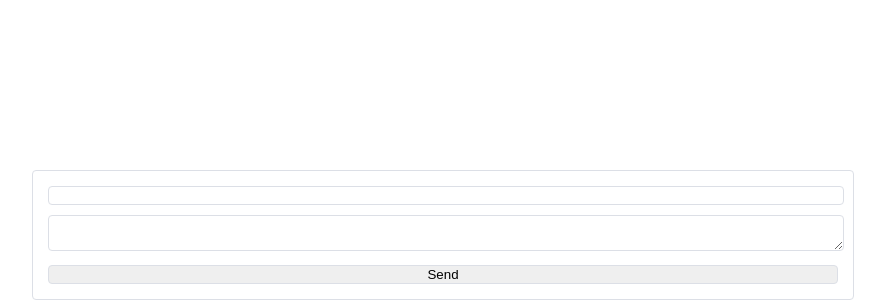
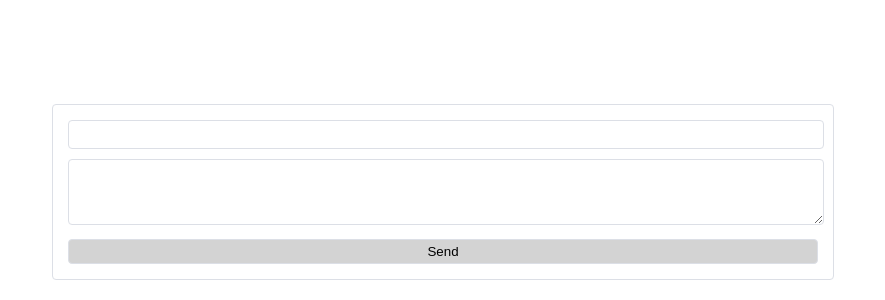
Before and after one commit to dmitryweiner/websocket-chat, a website: page index.html in a window 1280 px wide. Shown: the part 500-800 px from the top of the page, without its empty margins (208-1093 px from the left). Drawn offline with Linux system fonts and the light colour scheme.

Commit message:
Fixed design

```diff
--- a/index.html
+++ b/index.html
@@ -2,6 +2,7 @@
 <html lang="en">
 <head>
     <meta charset="UTF-8">
+    <meta name="viewport" content="width=device-width, initial-scale=1.0, maximum-scale=1.0, user-scalable=no" />
     <title>Websocket chat</title>
     <style type="text/css">
         html, body {
@@ -38,6 +39,10 @@
             border: 1px solid #dcdfe6;
         }
 
+        .form-container {
+            margin: 20px;
+        }
+
         .form-container form {
             width: 100%;
             padding: 10px;
@@ -50,6 +55,15 @@
             margin: 5px;
             border-radius: 4px;
             border: 1px solid #dcdfe6;
+        }
+
+        .form-container form  input[type="text"] {
+            height: 25px;
+        }
+
+        .form-container form  input[type="button"] {
+            height: 25px;
+            background-color: lightgray;
         }
     </style>
 </head>
@@ -115,7 +129,7 @@
     <div class="form-container">
         <form>
             <input type="text" id="nick"/><br>
-            <textarea id="message"></textarea>
+            <textarea id="message" rows="4"></textarea>
             <br/>
             <input type="button" value="Send" onclick="sendMessage()">
         </form>
```
